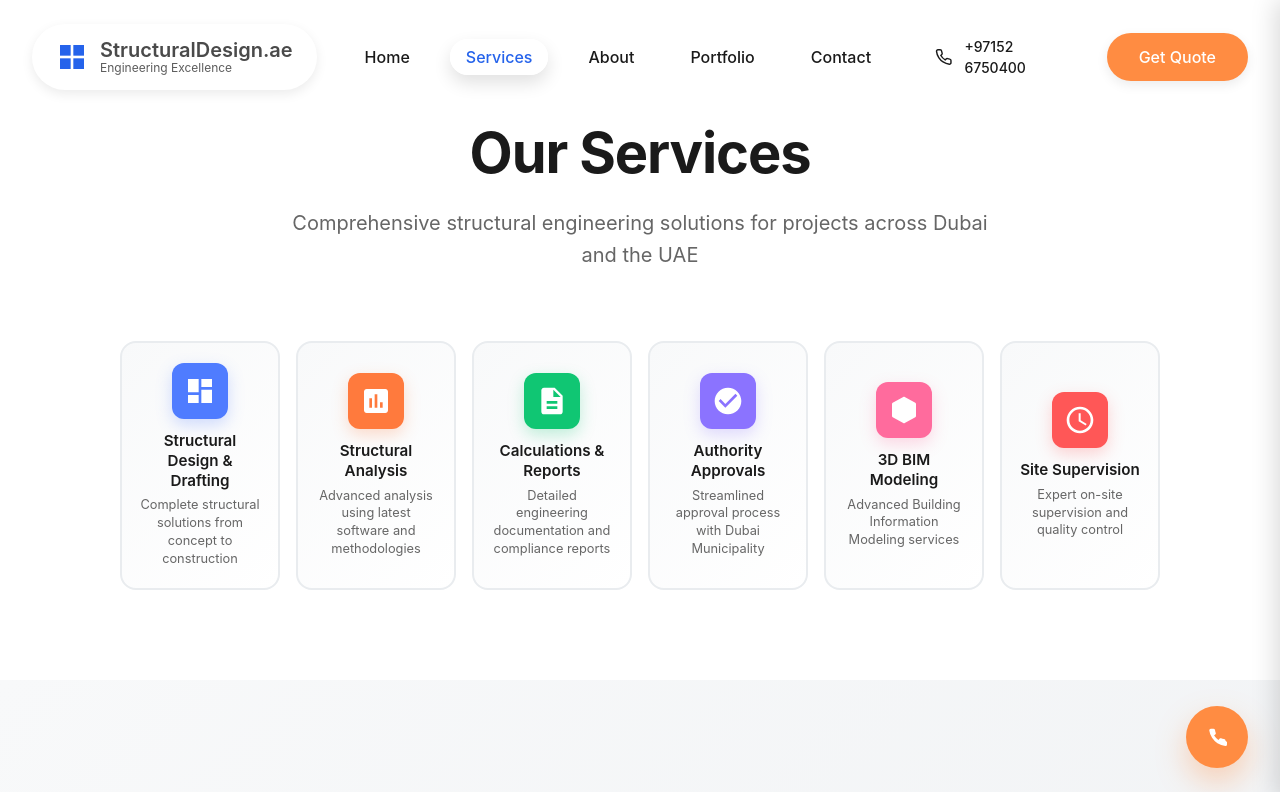
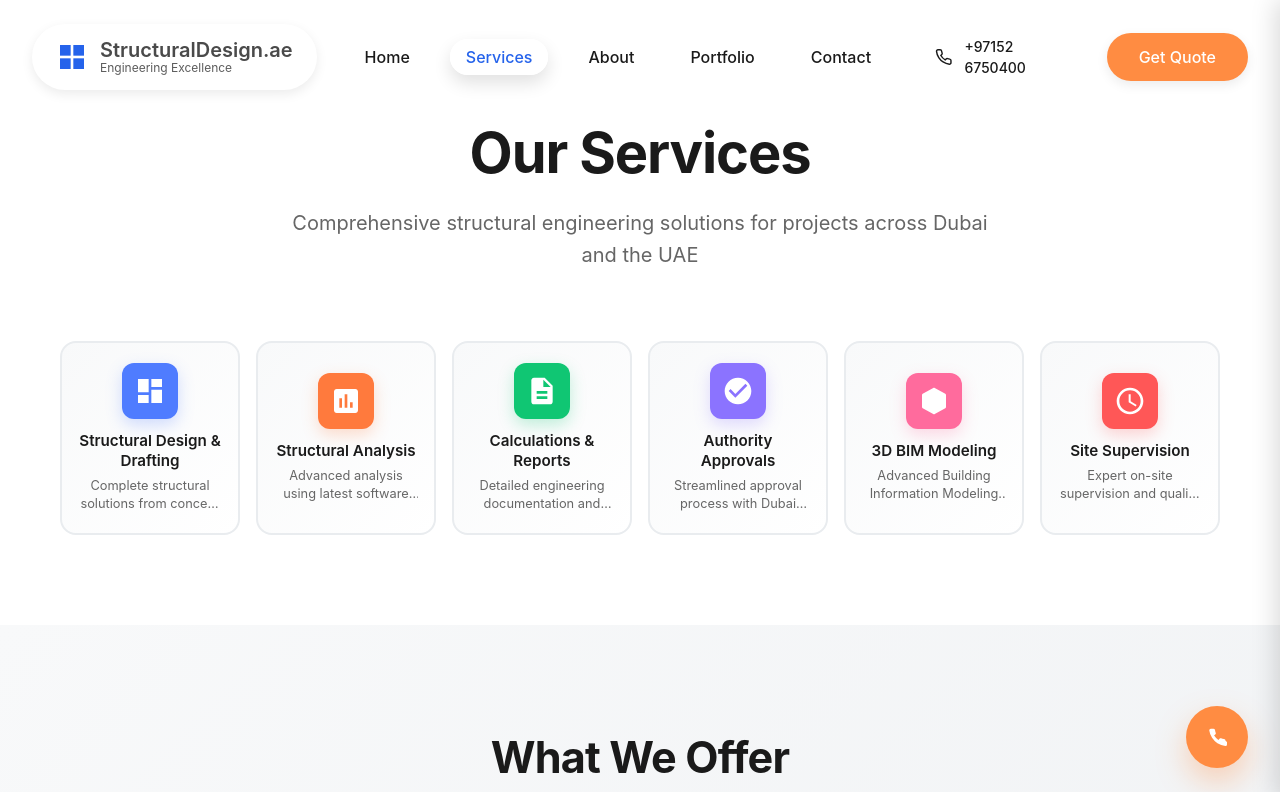
Before and after one commit to ilyas-thinkin/StructuralDesign, a Next.js app: page /services in a window 1280 px wide. Shown: the top 792 px of the page. Built offline with nearby package versions, Linux system fonts and the light colour scheme.

Commit message:
Refine services icons scrolling and quick view fixes

```diff
--- a/src/components/ServicesPage/ServicesPage.css
+++ b/src/components/ServicesPage/ServicesPage.css
@@ -85,8 +85,8 @@
   position: relative;
   overflow: hidden;
   flex: 0 0 auto;
-  min-width: 160px;
-  max-width: 160px;
+  min-width: 180px;
+  max-width: 180px;
 }
 
 .service-icon-card::before {
@@ -223,6 +223,10 @@
   color: #666;
   margin: 0;
   line-height: 1.4;
+  display: -webkit-box;
+  -webkit-line-clamp: 2;
+  -webkit-box-orient: vertical;
+  overflow: hidden;
 }
 
 .service-icon-card.active {
--- a/src/components/ServicesPage/ServicesPage.tsx
+++ b/src/components/ServicesPage/ServicesPage.tsx
@@ -45,8 +45,11 @@ export default function ServicesPage() {
     if (selectedService && quickViewRef.current) {
       // Smooth scroll to the quick view card with more space
       setTimeout(() => {
-        const targetBase = iconsGridRef.current?.getBoundingClientRect().top ?? quickViewRef.current.getBoundingClientRect().top;
-        const y = targetBase + window.pageYOffset - 16; // keep icons and quick view both visible
+        const quickEl = quickViewRef.current;
+        if (!quickEl) return;
+        const iconsEl = iconsGridRef.current;
+        const targetBase = iconsEl?.getBoundingClientRect().top ?? quickEl.getBoundingClientRect().top;
+        const y = targetBase + window.pageYOffset - 50; // keep icons and quick view both visible
         window.scrollTo({ top: y, behavior: 'smooth' });
       }, 100);
     }
```
